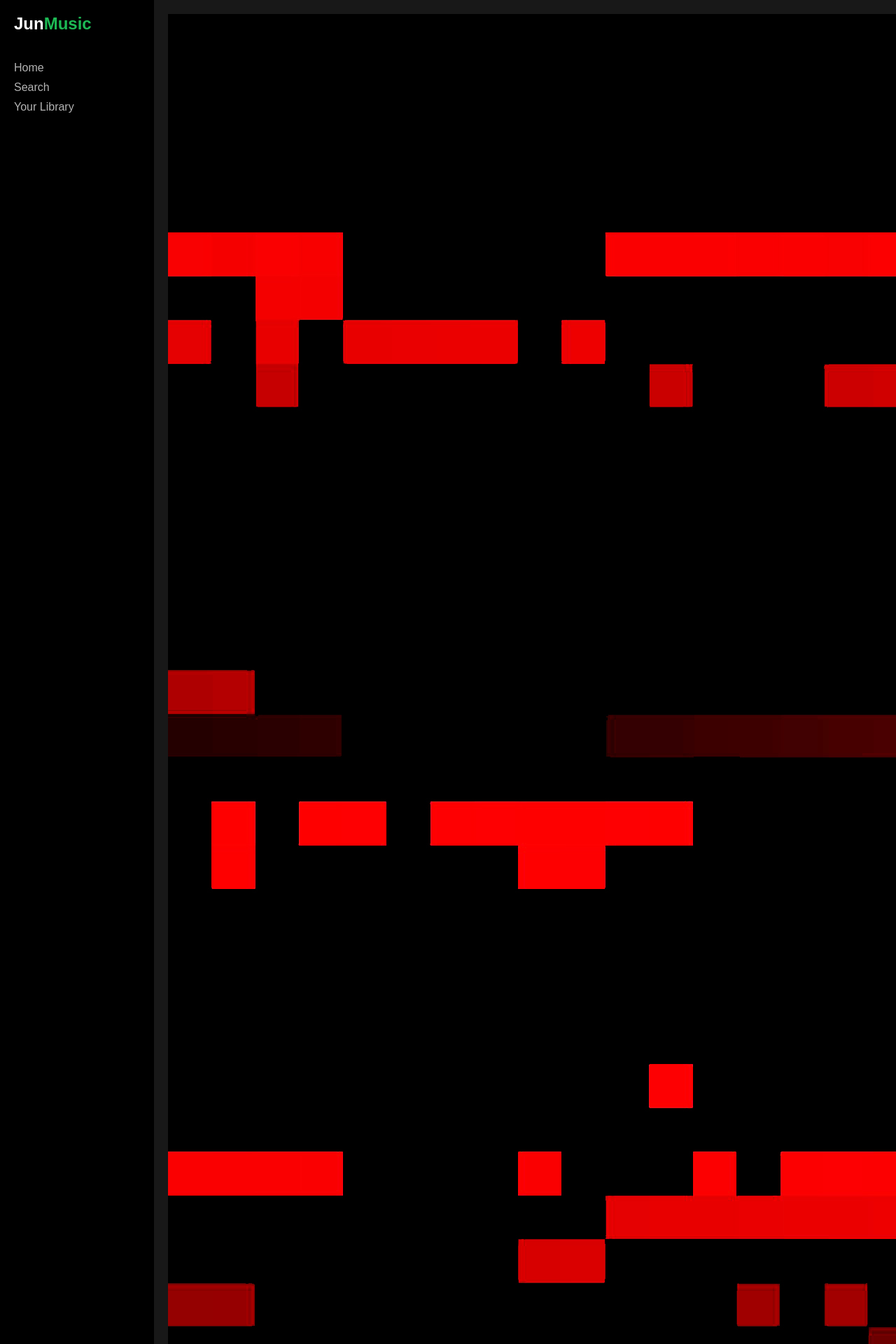
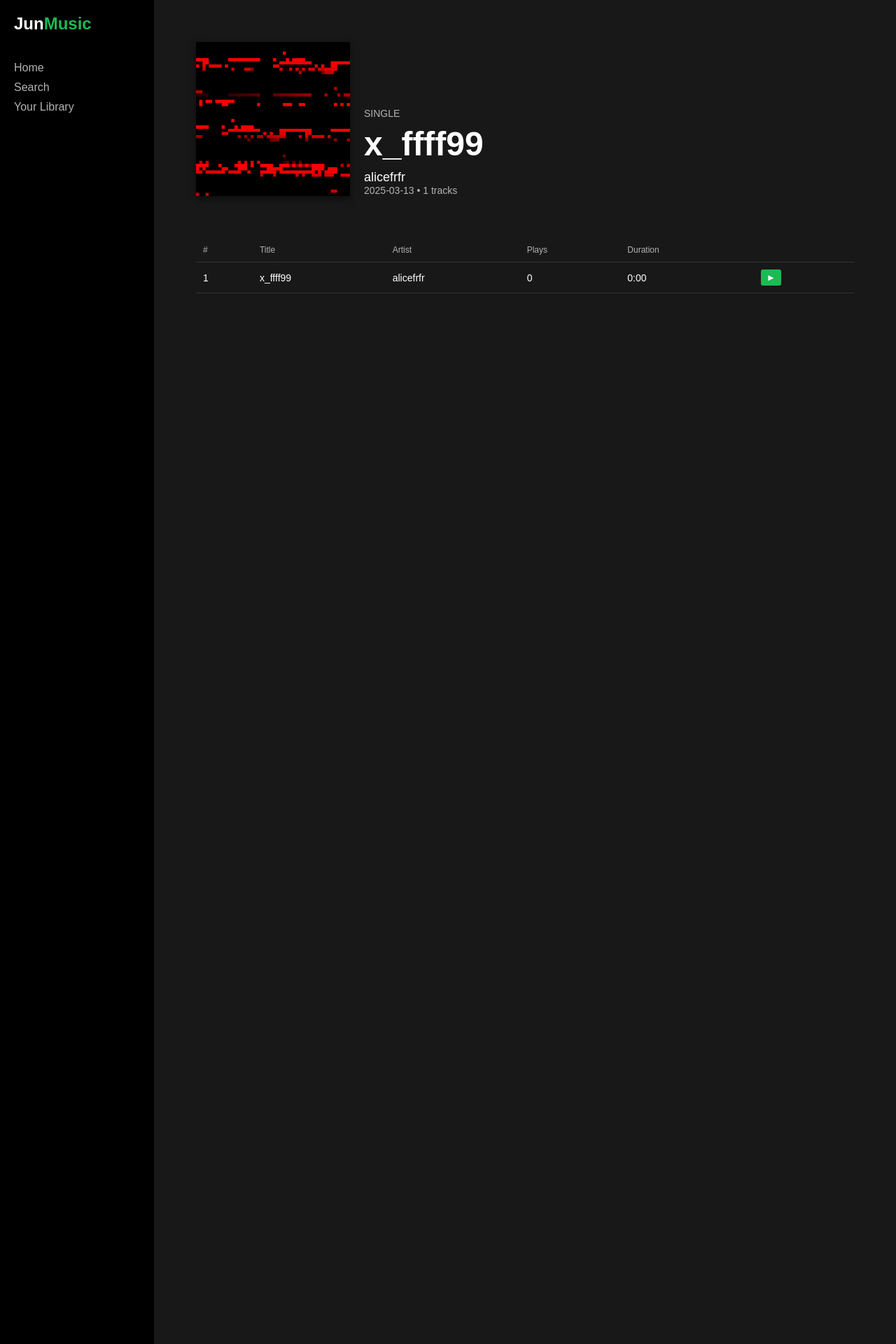
Before and after one commit to wkywoff/JunMusic, a Flask app: page /album/1 in a window 1280 px wide. Shown: the top 1920 px of the page at 70% size. Run offline with Flask 2, Linux system fonts and the light colour scheme.

Commit message:
Update style.css

```diff
--- a/static/css/style.css
+++ b/static/css/style.css
@@ -1,4 +1,6 @@
-/* Сброс */
+/* ======================
+   СБРОС СТИЛЕЙ
+   ====================== */
 * {
   margin: 0;
   padding: 0;
@@ -11,7 +13,9 @@ body {
   color: #fff;
 }
 
-/* Контейнер приложения */
+/* ======================
+   ОСНОВНАЯ СЕТКА
+   ====================== */
 .app-container {
   display: flex;
   flex-direction: row;
@@ -19,7 +23,9 @@ body {
   overflow: hidden;
 }
 
-/* ==== БОКОВАЯ ПАНЕЛЬ ==== */
+/* ======================
+   ЛЕВАЯ БОКОВАЯ ПАНЕЛЬ
+   ====================== */
 .sidebar {
   width: 220px;
   background-color: #000;
@@ -58,7 +64,9 @@ body {
   color: #fff;
 }
 
-/* ==== ЦЕНТРАЛЬНАЯ ЧАСТЬ ==== */
+/* ======================
+   ЦЕНТРАЛЬНАЯ ЧАСТЬ
+   ====================== */
 .main-view {
   flex: 1;
   overflow-y: auto;
@@ -71,7 +79,9 @@ body {
   margin: 0 auto;
 }
 
-/* Стили для нижнего плеера */
+/* ======================
+   НИЖНЯЯ ПАНЕЛЬ ПЛЕЕРА
+   ====================== */
 .player-bar {
   position: fixed;
   bottom: 0;
@@ -113,12 +123,12 @@ body {
   color: #b3b3b3;
 }
 
-/* Главное изменение: горизонтальное расположение элементов в центре плеера */
+/* Горизонтальное расположение элементов в центре плеера */
 .player-center {
   display: flex;
   align-items: center;
   justify-content: center;
-  gap: 10px;  /* промежуток между элементами */
+  gap: 10px; /* промежуток между элементами */
 }
 
 .control-btn {
@@ -138,7 +148,7 @@ body {
 /* Контейнер для прогресс-бара */
 .progress-container {
   background-color: #404040;
-  width: 250px;  /* можно настроить по вкусу */
+  width: 250px; /* можно настроить по вкусу */
   height: 5px;
   border-radius: 3px;
   cursor: pointer;
@@ -165,7 +175,9 @@ body {
   align-items: center;
 }
 
-/* ==== HOME: Сетка альбомов ==== */
+/* ======================
+   HOME: СЕТКА АЛЬБОМОВ
+   ====================== */
 .albums-grid {
   display: grid;
   grid-template-columns: repeat(auto-fill, minmax(180px, 1fr));
@@ -211,72 +223,89 @@ body {
   color: #666;
 }
 
-/* ==== ALBUM PAGE ==== */
-.album-header {
+/* ======================
+   ALBUM PAGE (НОВЫЙ МАКЕТ)
+   ====================== */
+/* Верхняя часть (обложка + инфо) */
+.album-banner {
   display: flex;
   align-items: flex-end;
-  margin-bottom: 30px;
+  background-color: #181818; /* Без градиента */
+  padding: 40px;
+  margin-bottom: 20px;
 }
 
-.album-page-cover {
-  width: 200px;
-  height: 200px;
+.album-cover-large {
+  width: 220px;
+  height: 220px;
   object-fit: cover;
   margin-right: 20px;
+  box-shadow: 0 4px 10px rgba(0,0,0,0.5);
 }
 
-.album-details {
+.album-info {
   display: flex;
   flex-direction: column;
 }
 
-.album-details .album-type {
+.album-type {
   text-transform: uppercase;
-  font-size: 12px;
+  font-size: 14px;
   color: #b3b3b3;
-  margin-bottom: 5px;
+  margin-bottom: 8px;
 }
 
-.album-details .album-title {
+.album-title {
   font-size: 48px;
   margin-bottom: 10px;
 }
 
-.album-details .album-artist {
+.album-artist a {
+  color: #fff;
+  text-decoration: none;
   font-size: 18px;
-  color: #b3b3b3;
-  margin-bottom: 10px;
 }
 
-.album-meta p {
+.album-artist a:hover {
+  text-decoration: underline;
+}
+
+.album-meta {
   font-size: 14px;
   color: #b3b3b3;
-  margin-bottom: 5px;
 }
 
-.tracklist table {
+/* Треклист под альбомом */
+.album-tracklist {
+  padding: 0 40px 40px 40px;
+}
+
+.album-tracklist table {
   width: 100%;
   border-collapse: collapse;
 }
 
-.tracklist th,
-.tracklist td {
+.album-tracklist th,
+.album-tracklist td {
   text-align: left;
-  padding: 8px;
+  padding: 10px;
   border-bottom: 1px solid #333;
 }
 
-.tracklist th {
+.album-tracklist th {
   color: #b3b3b3;
   font-weight: normal;
   font-size: 12px;
 }
 
-.tracklist td {
+.album-tracklist td {
   font-size: 14px;
   color: #fff;
 }
 
+/* ======================
+   КНОПКИ ВОСПРОИЗВЕДЕНИЯ
+   ====================== */
 .play-btn {
   background: #1db954;
   color: #fff;
@@ -290,12 +319,14 @@ body {
   background: #1ed760;
 }
 
-/* ==== ARTIST PAGE ==== */
+/* ======================
+   ARTIST PAGE
+   ====================== */
 .artist-banner {
   display: flex;
   align-items: flex-end;
   padding: 30px;
-  background: linear-gradient(180deg, #333 0%, #181818 100%);
+  background-color: #181818; /* Убрали градиент */
   margin-bottom: 20px;
 }
 
@@ -354,7 +385,9 @@ body {
   color: #fff;
 }
 
-/* ==== SEARCH PAGE ==== */
+/* ======================
+   SEARCH PAGE
+   ====================== */
 .search-form {
   display: flex;
   margin-top: 10px;
@@ -386,7 +419,9 @@ body {
   margin: 5px 0;
 }
 
-/* ==== SCROLLBARS (для красоты) ==== */
+/* ======================
+   SCROLLBARS (ДЛЯ КРАСОТЫ)
+   ====================== */
 ::-webkit-scrollbar {
   width: 8px;
 }
```
